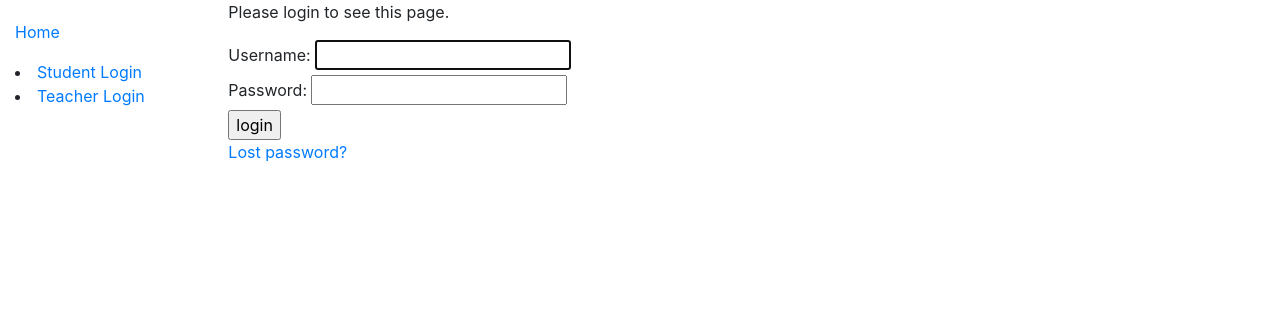
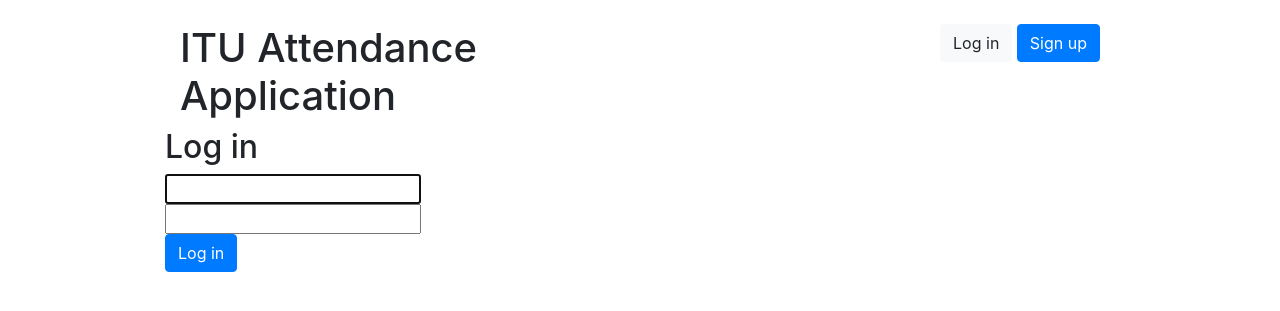
Before and after one commit to rebi14/graduation, a Django app: a page that uses templates/registration/login.html in a window 1280 px wide. Shown: the top 311 px of the page. Run offline with Django 3.2, Linux system fonts and the light colour scheme; some libraries are stand-ins or nearby versions.

Commit message:
add user types

```diff
--- a/graduation/urls.py
+++ b/graduation/urls.py
@@ -16,6 +16,7 @@ Including another URLconf
 from django.contrib import admin
 from django.urls import path
 from django.conf.urls import include
+from student import views
 
 urlpatterns = [
     path('admin/', admin.site.urls),
@@ -23,10 +24,13 @@ urlpatterns = [
 
 
 urlpatterns += [
-    path('student/', include('student.urls'))
+    path('', include('student.urls')),
+
 ]
-
 
 urlpatterns += [
     path('accounts/', include('django.contrib.auth.urls')),
+    path('accounts/signup/', views.SignUpView.as_view(), name='signup'),
+    path('accounts/signup/student/', views.StudentSignUpView.as_view(), name='student_signup'),
+    path('accounts/signup/teacher/', views.TeacherSignUpView.as_view(), name='teacher_signup'),
 ]
--- a/student/templates/base_generic.html
+++ /dev/null
@@ -1,34 +0,0 @@
-<!DOCTYPE html>
-<html lang="en">
-<head>
-  {% block title %}<title>ITU Attendance</title>{% endblock %}
-  <meta charset="utf-8">
-  <meta name="viewport" content="width=device-width, initial-scale=1">
-  <link rel="stylesheet" href="https://stackpath.bootstrapcdn.com/bootstrap/4.1.3/css/bootstrap.min.css" integrity="sha384-MCw98/SFnGE8fJT3GXwEOngsV7Zt27NXFoaoApmYm81iuXoPkFOJwJ8ERdknLPMO" crossorigin="anonymous">
-  <!-- Add additional CSS in static file -->
-  {% load static %}
-  <link rel="stylesheet" href="{% static 'css/styles.css' %}">
-</head>
-<body>
-  <div class="container-fluid">
-    <div class="row">
-      <div class="col-sm-2">
-      {% block sidebar %}
-        <ul class="sidebar-nav">
-          <li><a href="{% url 'index' %}">Home</a></li>
-        </ul>
-        {% if user.is_authenticated %}
-     <li>User: {{ user.get_username }}</li>
-               <li><a href="{% url 'upload-photo' %}">upload photo</a> </li>
-     <li><a href="{% url 'logout'%}?next={{request.path}}">Logout</a></li>
-   {% else %}
-     <li><a href="{% url 'login'%}?next={{request.path}}">Student Login</a></li>
-          <li><a href="{% url 'login'%}?next={{request.path}}">Teacher Login</a></li>
-   {% endif %}
-     {% endblock %}
-      </div>
-      <div class="col-sm-10 ">{% block content %}{% endblock %}</div>
-    </div>
-  </div>
-</body>
-</html>
--- a/student/templates/index.html
+++ b/student/templates/index.html
@@ -2,8 +2,6 @@
 
 {% block content %}
 
-    <h1>ITU Attendance</h1>
-    <p>Welcome to Attendance Portal</p>
 
 
 
--- a/student/urls.py
+++ b/student/urls.py
@@ -7,6 +7,11 @@ urlpatterns = [
     path('', views.index, name='index')
 ]
 
-urlpatterns += [
-    path('photo/', views.upload_image, name='upload-photo'),
-]
+
+
+# urlpatterns = [
+#     path('accounts/', include('django.contrib.auth.urls')),
+#     path('accounts/signup/', views.SignUpView.as_view(), name='signup'),
+#     path('accounts/signup/student/', views.StudentSignUpView.as_view(), name='student_signup'),
+#     path('accounts/signup/teacher/', views.TeacherSignUpView.as_view(), name='teacher_signup'),
+# ]
--- /dev/null
+++ b/templates/base_generic.html
@@ -0,0 +1,35 @@
+{% load static %}<!DOCTYPE html>
+<html lang="en">
+  <head>
+    <meta charset="utf-8">
+    <meta name="viewport" content="width=device-width, initial-scale=1, shrink-to-fit=no">
+    <title>ITU Attendance</title>
+    <link rel="stylesheet" href="https://maxcdn.bootstrapcdn.com/bootstrap/4.0.0/css/bootstrap.min.css" integrity="sha384-Gn5384xqQ1aoWXA+058RXPxPg6fy4IWvTNh0E263XmFcJlSAwiGgFAW/dAiS6JXm" crossorigin="anonymous">
+  </head>
+  <body>
+    <div class="container my-4">
+      <div class="row justify-content-center">
+        <div class="col-md-10 col-sm-12">
+          <div class="row">
+            <div class="col-6">
+              <h1>ITU Attendance Application</h1>
+            </div>
+            <div class="col-6 text-right">
+              {% if user.is_authenticated %}
+                <p class="pt-3">Logged in as <strong>{{ user.username }}</strong>. <a href="{% url 'logout' %}">Log out</a>.</p>
+              {% else %}
+                <a href="{% url 'login' %}" class="btn btn-light" role="button">Log in</a>
+                <a href="{% url 'signup' %}" class="btn btn-primary" role="button">Sign up</a>
+              {% endif %}
+            </div>
+          <div>
+            {% block login %}{% endblock %}
+            {% block signup %}{% endblock %}
+          </div>
+          </div>
+        </div>
+      </div>
+    </div>
+
+  </body>
+</html>
--- a/templates/registration/login.html
+++ b/templates/registration/login.html
@@ -1,39 +1,28 @@
-{% extends "base_generic.html" %}
+  {%  extends "base_generic.html" %}
 
-{% block content %}
+{% block login %}
 
-{% if form.errors %}
-  <p>Your username and password didn't match. Please try again.</p>
-{% endif %}
 
-{% if next %}
-  {% if user.is_authenticated %}
-    <p>Your account doesn't have access to this page. To proceed,
-    please login with an account that has access.</p>
-  {% else %}
-    <p>Please login to see this page.</p>
+  {% if form.non_field_errors %}
+    <div class="alert alert-danger alert-dismissible fade show" role="alert">
+      {% for error in form.non_field_errors %}
+        <p{% if forloop.last %} class="mb-0"{% endif %}>{{ error }}</p>
+      {% endfor %}
+      <button type="button" class="close" data-dismiss="alert" aria-label="Close">
+        <span aria-hidden="true">&times;</span>
+      </button>
+    </div>
   {% endif %}
-{% endif %}
-
-<form method="post" action="{% url 'login' %}">
-{% csrf_token %}
-
-<div>
-  <td>{{ form.username.label_tag }}</td>
-  <td>{{ form.username }}</td>
-</div>
-<div>
-  <td>{{ form.password.label_tag }}</td>
-  <td>{{ form.password }}</td>
-</div>
-
-<div>
-  <input type="submit" value="login" />
-  <input type="hidden" name="next" value="{{ next }}" />
-</div>
-</form>
-
-{# Assumes you setup the password_reset view in your URLconf #}
-<p><a href="{% url 'password_reset' %}">Lost password?</a></p>
-
+  <div class="row">
+    <div class="col-lg-4 col-md-6 col-sm-8 col-12">
+      <h2>Log in</h2>
+      <form method="post" novalidate>
+        {% csrf_token %}
+        <input type="hidden" name="next" value="{{ next }}">
+        {{ form.username }}
+        {{ form.password }}
+        <button type="submit" class="btn btn-primary">Log in</button>
+      </form>
+    </div>
+  </div>
 {% endblock %}
```
Also changed, not shown: graduation/settings.py (+8 -3 lines), student/admin.py (+7 -2 lines), student/forms.py (+29 -0 lines), student/models.py (+23 -11 lines), student/views.py (+43 -12 lines), templates/registration/signup.html (added, +8 -0 lines), templates/registration/signup_form.html (added, +18 -0 lines), db.sqlite3, student/migrations/0001_initial.py.
